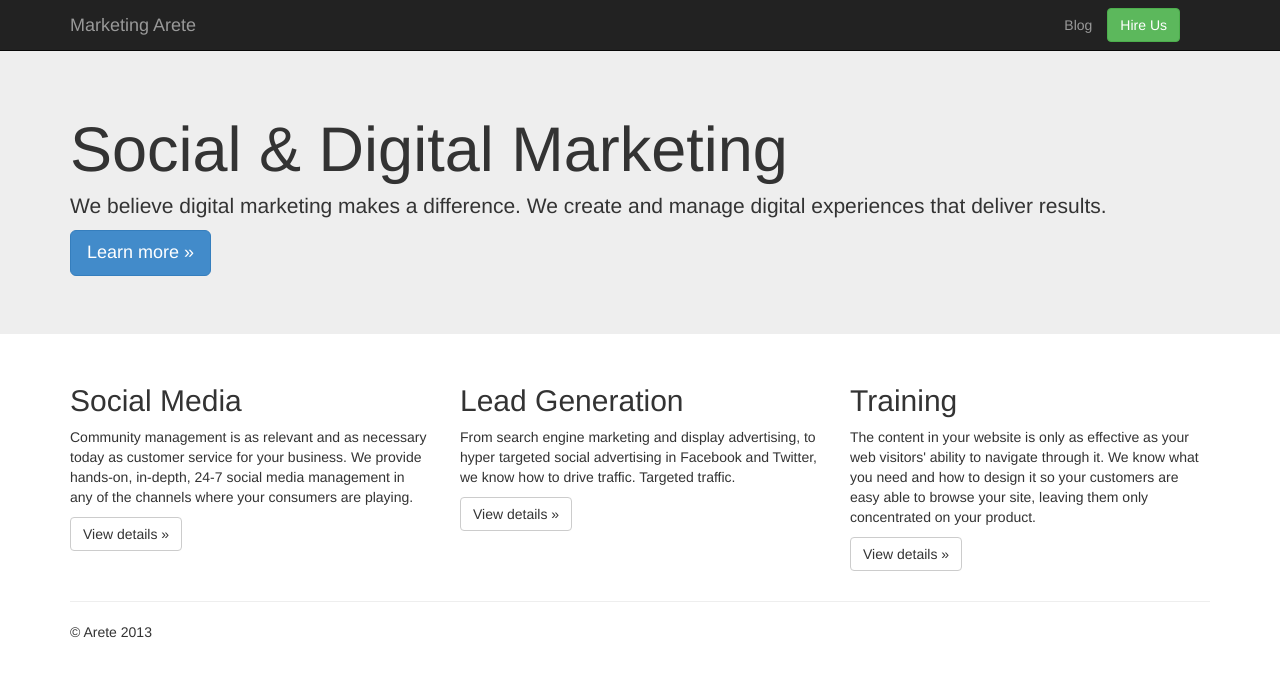
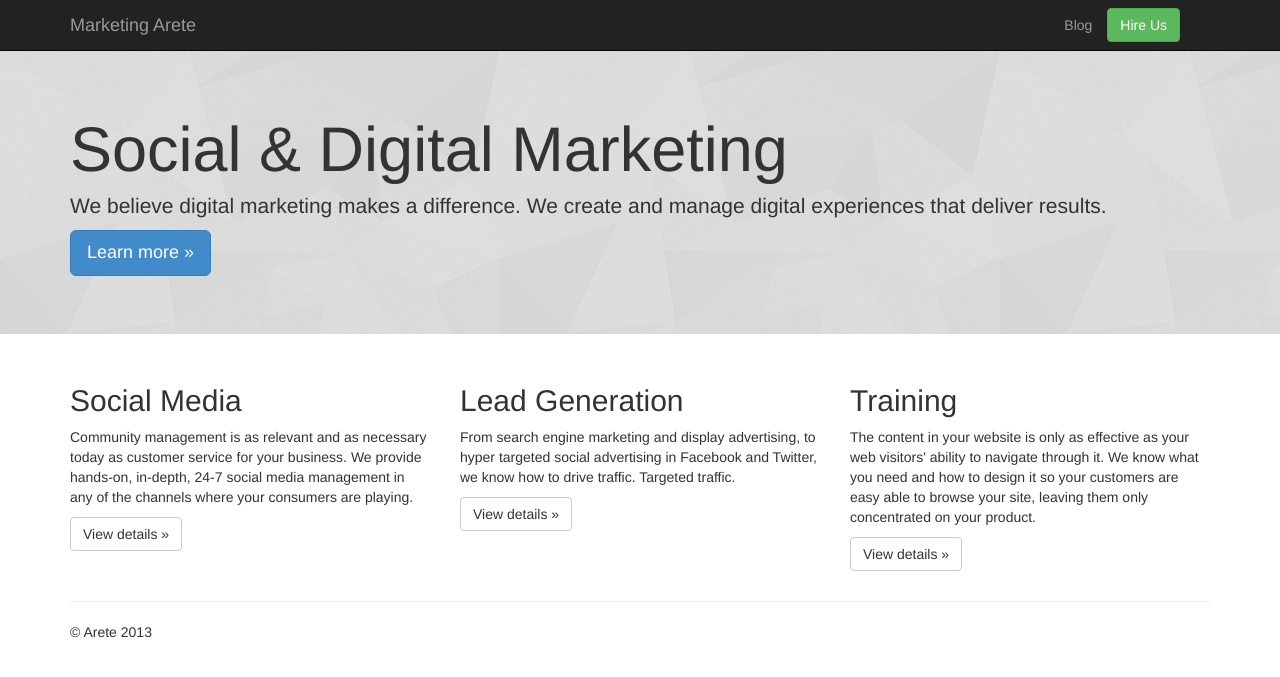
Before and after one commit to sabondano/arete, a Jekyll site: the page built from index.html, in a window 1280 px wide. Shown: the top 677 px of the page. Built offline with Jekyll 4.4.1, drawn with Linux system fonts in a browser that asks for light colours; Markdown is read by kramdown in place of the engine named in the settings.

Commit message:
added pattern to headline

```diff
--- a/css/jumbotron.css
+++ b/css/jumbotron.css
@@ -3,3 +3,9 @@ body {
   padding-top: 50px;
   padding-bottom: 20px;
 }
+
+/* Homepage Headline */
+.shattered-pattern {
+	background-image: url(../img/shattered-pattern.png);
+	background-repeat: repeat;
+}
--- a/index.html
+++ b/index.html
@@ -26,7 +26,7 @@ description: We believe social and digital marketing make a difference. We creat
 </div>
 
 <!-- Main jumbotron for a primary marketing message or call to action -->
-<div class="jumbotron">
+<div class="jumbotron shattered-pattern">
   <div class="container">
     <h1>Social & Digital Marketing</h1>
     <p>We believe digital marketing makes a difference. We create and manage digital experiences that deliver results.</p>
```
Also changed, not shown: img/shattered-pattern.png (added), 1 other file.
